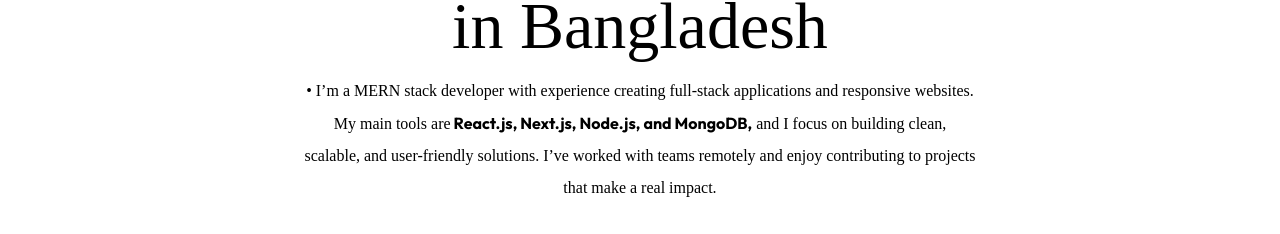
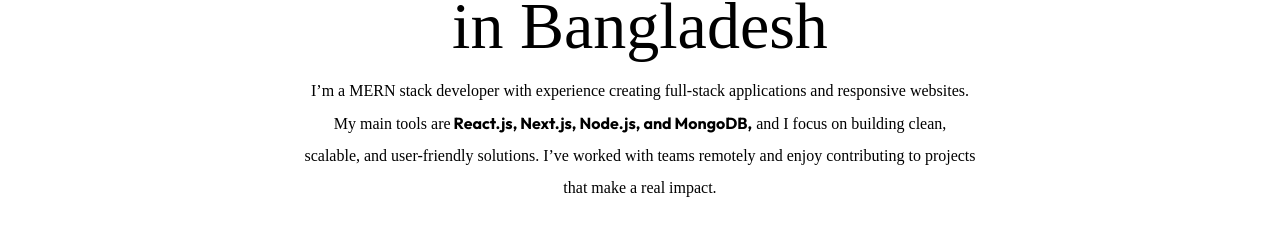
Before and after one commit to saeem116/saeem-portfolio, a Next.js app: page / in a window 1280 px wide. Shown: the part 506-740 px from the top of the page. Built offline with nearby package versions, Linux system fonts and the light colour scheme; a web font is replaced by a local one.

Commit message:
heder section are updated

```diff
--- a/app/components/Header.jsx
+++ b/app/components/Header.jsx
@@ -37,7 +37,7 @@
         transition={{ duration: 0.8, delay: 0.5 }}
         className="max-w-2xl mx-auto font-Ovo"
       >
-        • I’m a MERN stack developer with experience creating full-stack
+        I’m a MERN stack developer with experience creating full-stack
         applications and responsive websites. My main tools are
         <b> React.js, Next.js, Node.js, and MongoDB,</b> and I focus on building
         clean, scalable, and user-friendly solutions. I’ve worked with teams
```
